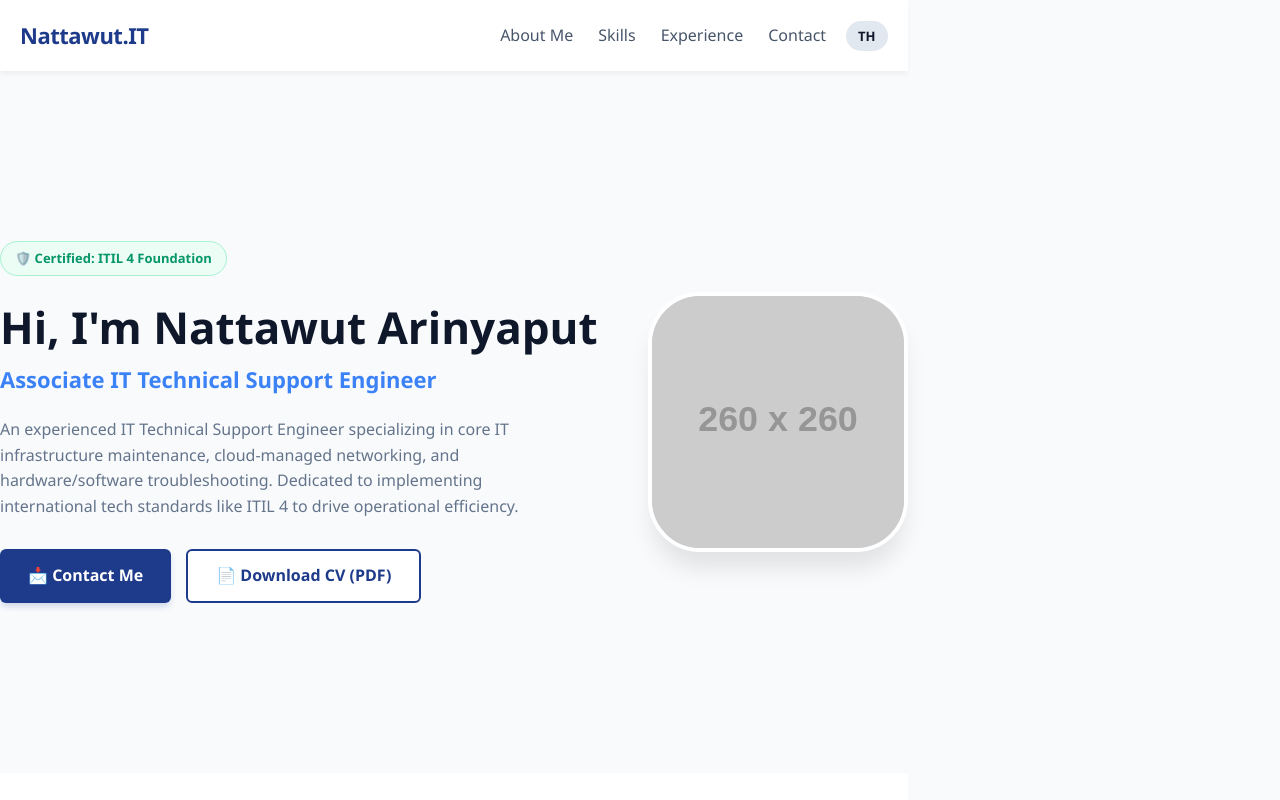
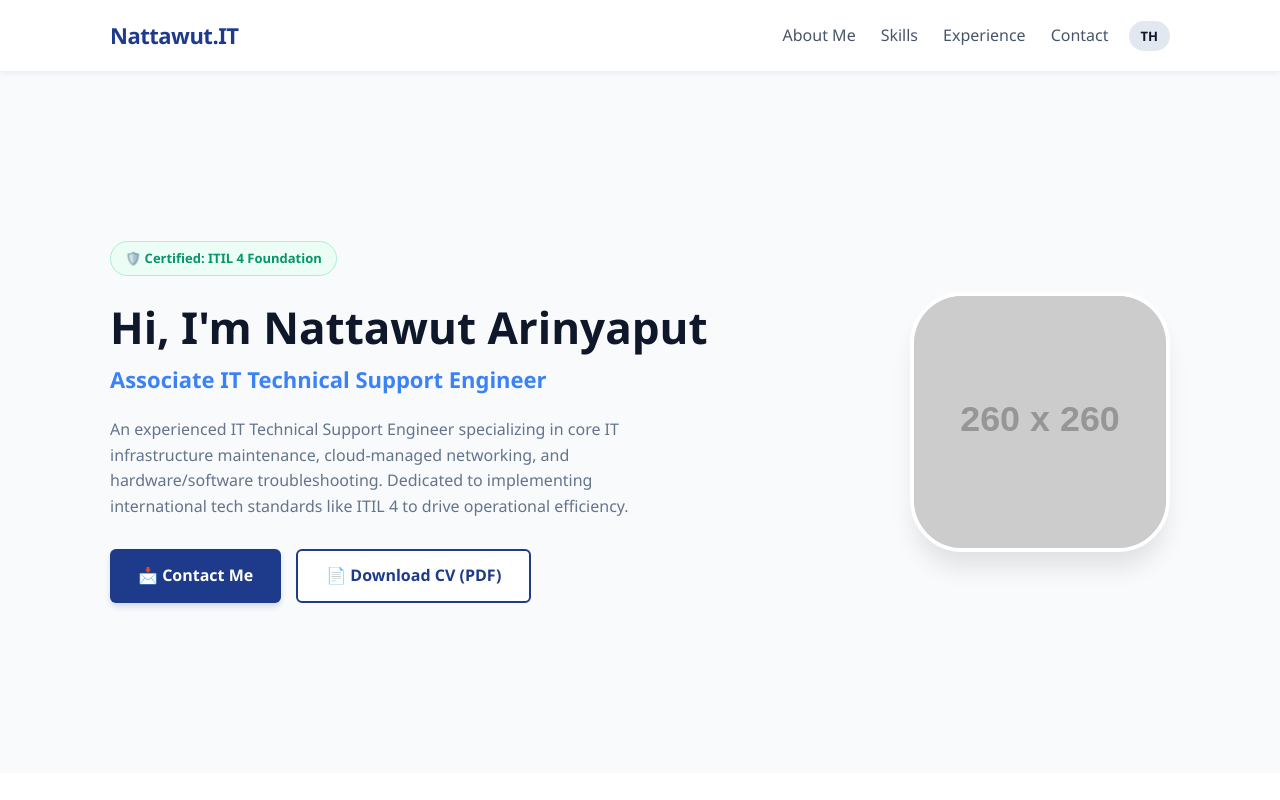
Before and after one commit to Algeba1412/Nuttawut.CV, a plain HTML site: page index.html in a window 1280 px wide. Shown: the top 800 px of the page. Drawn offline with Linux system fonts and the light colour scheme; placeholder pictures from the web are drawn by us.

Commit message:
Update index.html

```diff
--- a/index.html
+++ b/index.html
@@ -26,25 +26,30 @@
             color: #334155;
             line-height: 1.6;
             scroll-behavior: smooth;
+            width: 100%;
+            display: flex;
+            flex-direction: column;
+            align-items: center; /* บังคับโครงสร้างหลักทุกส่วนเข้ากึ่งกลางหน้าจอ */
         }
 
-        /* จัดโครงสร้างของ Container หน้าเว็บให้อยู่กึ่งกลางหน้าจอทุกจอคอม */
+        /* --- โครงสร้าง Container หลัก (จัดกึ่งกลาง) --- */
         .container {
+            width: 100%;
             max-width: 1100px;
-            margin: 0 auto !important;
+            margin-left: auto !important;
+            margin-right: auto !important;
             padding: 0 20px;
-            width: 100%;
+            box-sizing: border-box;
         }
 
-        /* --- ระบบสลับภาษา (Language Switcher) --- */
+        /* --- ระบบสลับภาษา (Fixed Syntax) --- */
         [lang="th"] { display: none !important; }
         [lang="en"] { display: inline-flex !important; }
 
-        /* เมื่อเปิดใช้งานภาษาไทย */
+        /* ลบช่องว่างออกเพื่อให้ CSS เช็คเงื่อนไขที่เกิดร่วมกับ Body ได้ถูกต้อง */
         body.lang-th [lang="th"] { display: inline-flex !important; }
         body.lang-th [lang="en"] { display: none !important; }
 
-        /* ปรับแต่งสำหรับแท็กข้อความทั่วไปที่เป็น Block */
         body.lang-th h1[lang="th"],
         body.lang-th h2[lang="th"],
         body.lang-th p[lang="th"],
@@ -67,6 +72,7 @@
             justify-content: space-between;
             align-items: center;
             padding: 18px 0;
+            width: 100%;
         }
 
         .logo {
@@ -103,7 +109,6 @@
             color: var(--secondary-color);
         }
 
-        /* ปุ่มสลับภาษา (Lang Button) */
         .lang-btn {
             background-color: #e2e8f0;
             color: var(--dark-color);
@@ -125,14 +130,20 @@
         .hero-section {
             width: 100%;
             background-color: var(--light-bg);
+            display: flex;
+            justify-content: center;
         }
 
         .hero {
-            padding: 90px 0;
+            padding: 90px 20px;
             display: flex;
             align-items: center;
             justify-content: space-between;
             gap: 50px;
+        }
+
+        .hero-text {
+            flex: 1;
         }
 
         .hero-text h1 {
@@ -173,7 +184,6 @@
             gap: 6px;
         }
 
-        /* --- Group Buttons --- */
         .cta-buttons {
             display: flex;
             gap: 15px;
@@ -232,6 +242,8 @@
         section {
             padding: 80px 0;
             width: 100%;
+            display: flex;
+            justify-content: center;
         }
 
         .section-title {
@@ -239,6 +251,7 @@
             color: var(--dark-color);
             margin-bottom: 40px;
             position: relative;
+            width: 100%;
         }
 
         .section-title::after {
@@ -260,6 +273,7 @@
             display: grid;
             grid-template-columns: repeat(auto-fit, minmax(220px, 1fr));
             gap: 20px;
+            width: 100%;
         }
 
         .skill-card {
@@ -285,6 +299,7 @@
             position: relative;
             max-width: 800px;
             margin: 0 auto;
+            width: 100%;
         }
 
         .timeline-item {
@@ -335,6 +350,8 @@
             padding: 50px 0;
             font-size: 14px;
             width: 100%;
+            display: flex;
+            justify-content: center;
         }
 
         .footer-content {
@@ -343,6 +360,7 @@
             align-items: center;
             flex-wrap: wrap;
             gap: 20px;
+            width: 100%;
         }
 
         .contact-info p {
@@ -357,7 +375,7 @@
             .hero {
                 flex-direction: column-reverse;
                 text-align: center;
-                padding: 50px 0;
+                padding: 50px 20px;
                 gap: 30px;
             }
             .hero-text h1 { font-size: 32px; }
@@ -536,7 +554,7 @@
         </div>
     </section>
 
-    <footer id="contact">
+    <footer>
         <div class="container footer-content">
             <div class="contact-info">
                 <h3 lang="en" style="color: white; margin-bottom: 15px;">Contact Information</h3>
```
